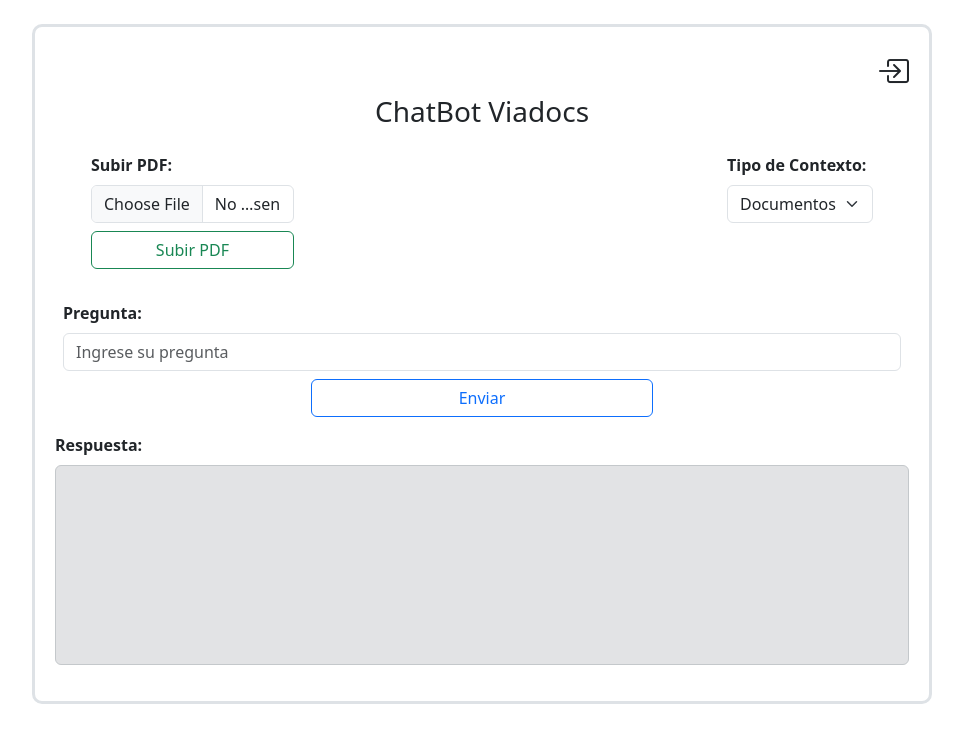
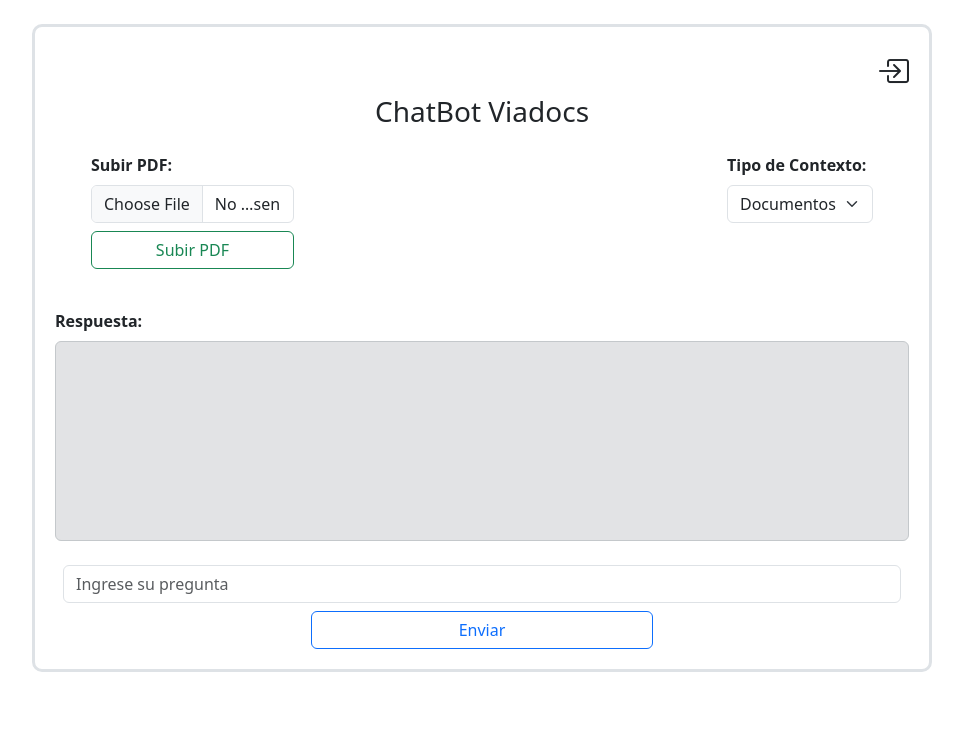
Before and after one commit to Bjcabello/chatbotv2, a React (Vite) app in the folder frontend/: page /chatbox in a window 1280 px wide. Shown: the top 742 px of the page, without its empty margins (158-1121 px from the left). Built offline with nearby package versions, Linux system fonts and the light colour scheme; sample sign-in values are in the browser's storage.

Commit message:
modificando interfaz chatbox

```diff
--- a/frontend/src/components/ChatBox.jsx
+++ b/frontend/src/components/ChatBox.jsx
@@ -172,8 +172,15 @@ function ChatBox() {
             </div>
           </div>
         </div>
-        <div className="m-2">
-          <label className="form-label fw-bold">Pregunta:</label>
+
+        <div className="d-flex flex-column mt-3">
+          <label className="form-label fw-bold">Respuesta:</label>
+          <div id="respuesta-box" className="alert alert-secondary overflow-auto"
+           style={{ height: '200px', whiteSpace: 'pre-line' }}>
+            {respuesta || (loading ? <TitubeandoDot /> : (pregunta ? "...." : ""))}
+          </div>
+        </div>
+         <div className="m-2">
           <input
             type="text"
             className="form-control"
@@ -193,13 +200,7 @@ function ChatBox() {
             {loading ? 'Cargando...' : 'Enviar'}
           </button>
         </div>
-        <div className="d-flex flex-column mt-3">
-          <label className="form-label fw-bold">Respuesta:</label>
-          <div id="respuesta-box" className="alert alert-secondary overflow-auto"
-           style={{ height: '200px', whiteSpace: 'pre-line' }}>
-            {respuesta || (loading ? <TitubeandoDot /> : (pregunta ? "...." : ""))}
-          </div>
-        </div>
+
       </div>
     </ErrorBoundary>
   );
```
